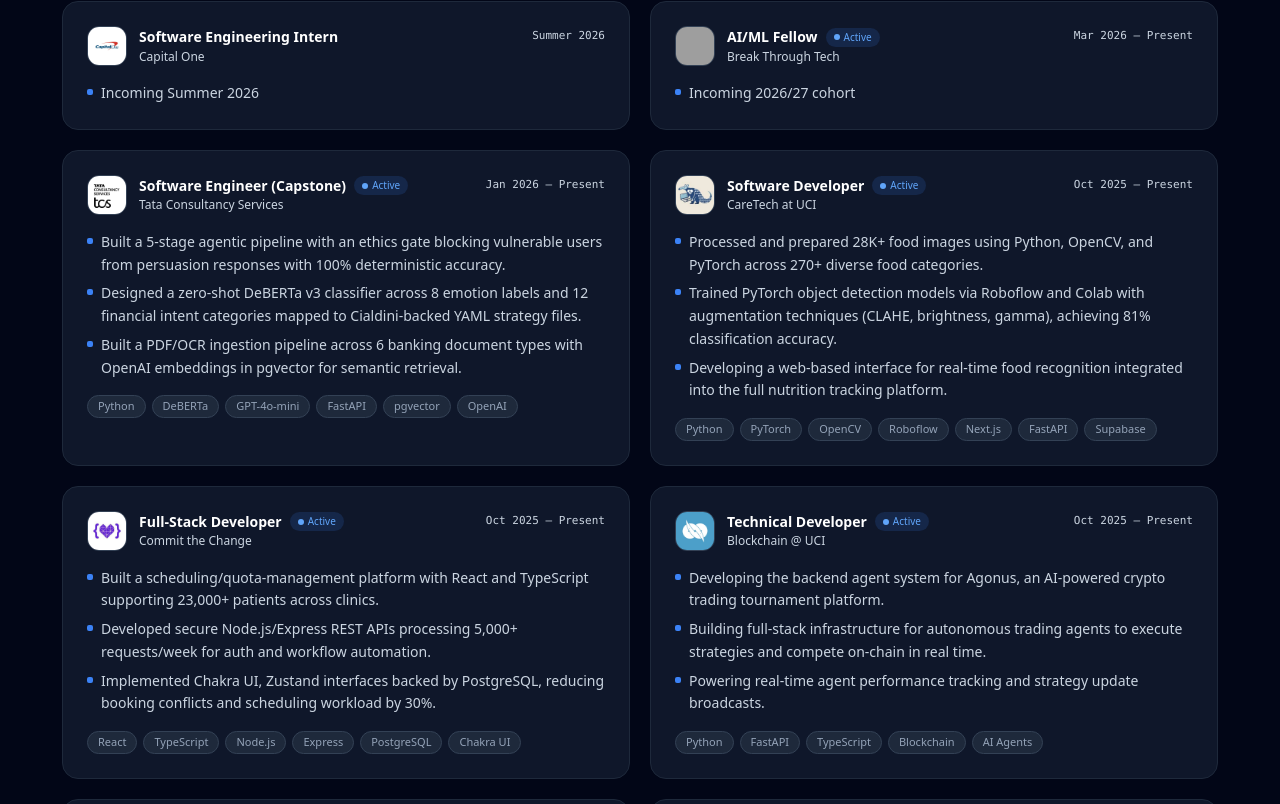
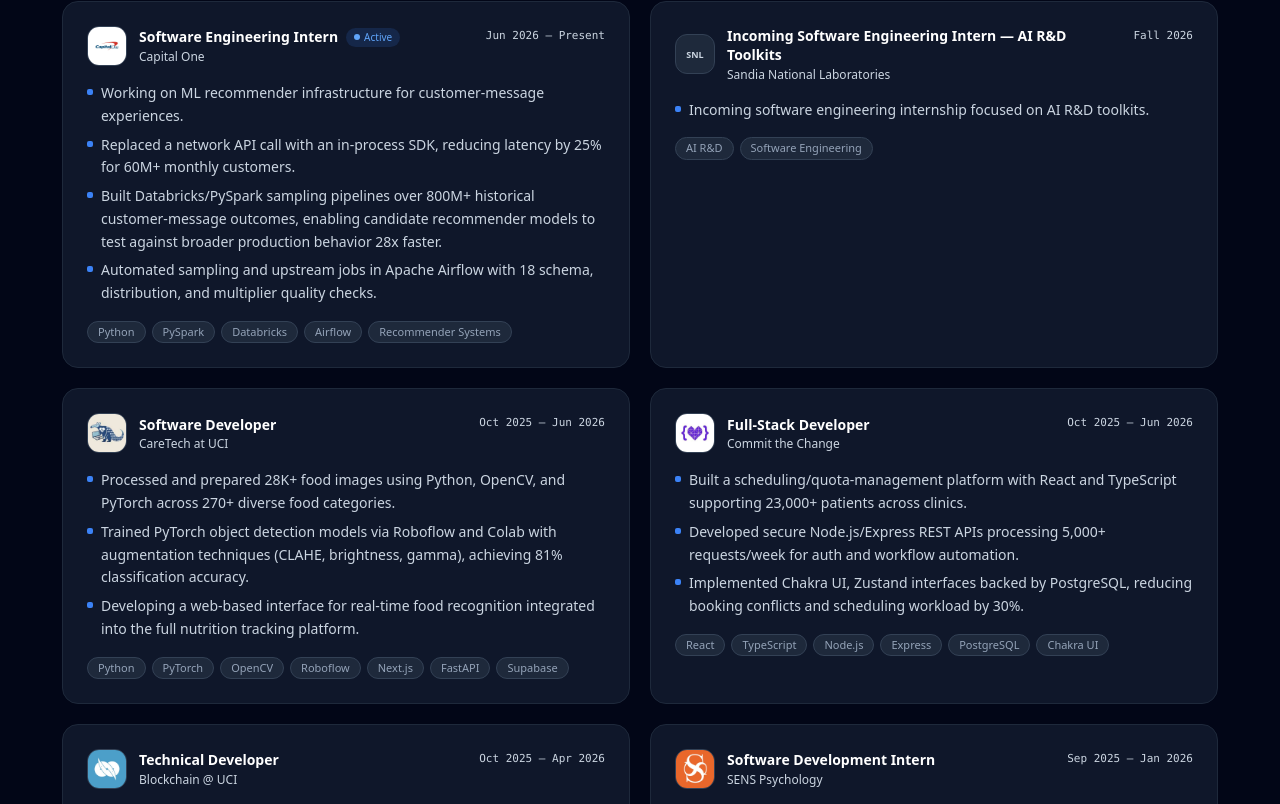
Before and after one commit to jacobhorne-jth/jacobhorne-jth.github.io, a React (Vite) app: page / in a window 1280 px wide. Shown: the part 1476-2280 px from the top of the page. Built offline with nearby package versions, Linux system fonts and the light colour scheme; grey boxes are pictures that could not be loaded.

Commit message:
Update portfolio experience and assets

```diff
--- a/package.json
+++ b/package.json
@@ -3,7 +3,7 @@
   "private": true,
   "version": "0.0.0",
   "type": "module",
-  "homepage": "https://jacobhorne-jth.github.io/jacobhorne.github.io/",
+  "homepage": "https://jacobhorne-jth.github.io/",
   "scripts": {
     "dev": "vite",
     "build": "tsc -b && vite build",
--- a/src/App.tsx
+++ b/src/App.tsx
@@ -39,7 +39,6 @@
 import projSMS from "./assets/projects/realsms.png";
 import projWebsite from "./assets/projects/port.png";
 import logoC1 from "./assets/logos/c1-logo.png";
-import logoBTT from "./assets/logos/btt-logo.png";
 import logoTCS from "./assets/logos/tcs-logo.jpg";
 import logoCaretech from "./assets/logos/caretechlogo.jpeg";
 import logoCTC from "./assets/logos/ctclogo.jpeg";
@@ -47,8 +46,6 @@
 import logoSENS from "./assets/logos/senslogo.jpeg";
 import logoCQ from "./assets/logos/cqlogo.png";
 import logoCARE from "./assets/logos/carelogo.png";
-import logoHandshake from "./assets/logos/hlogo.jpeg";
-import logoThinkNeuro from "./assets/logos/tnlogo.png";
 import logoCOSMOS from "./assets/logos/cosmosLogo.jpeg";
 import logoRFA from "./assets/logos/rfalogo.jpeg";
 import logoSW from "./assets/logos/swlogo.jpeg";
@@ -372,7 +369,7 @@
         out.push(
           { type: "output", text: "Jacob Horne" },
           { type: "output", text: "Software Engineer · ML Researcher · Instructor" },
-          { type: "output", text: "UCI Computer Science — GPA 3.9" },
+          { type: "output", text: "UCI Computer Science — GPA 3.92" },
           { type: "blank" },
         ); break;
       case "ls":
@@ -438,8 +435,8 @@
         out.push(
           { type: "output", text: "Languages   Python · TypeScript · JavaScript · C/C++ · SQL · Java" },
           { type: "output", text: "Frameworks  FastAPI · Next.js · React · Node.js · PyTorch · LangChain" },
-          { type: "output", text: "Infra       PostgreSQL · Supabase · pgvector · Docker · AWS" },
-          { type: "output", text: "AI/ML       LLMs · RAG · Agents · PINNs · XGBoost · Transformers" },
+          { type: "output", text: "Infra       Databricks · Airflow · PostgreSQL · Docker · AWS" },
+          { type: "output", text: "AI/ML       Recommenders · LLMs · RAG · Agents · PINNs · CUDA" },
           { type: "blank" },
         ); break;
       case "ping":
@@ -569,43 +566,30 @@
     logoImg: logoC1,
     company: "Capital One",
     role: "Software Engineering Intern",
-    period: "Summer 2026",
-    bullets: ["Incoming Summer 2026"],
-    tags: [],
-  },
-  {
-    logo: "Break",
-    logoImg: logoBTT,
-    company: "Break Through Tech",
-    role: "AI/ML Fellow",
-    period: "Mar 2026 — Present",
+    period: "Jun 2026 — Present",
     isActive: true,
     bullets: [
-      "Incoming 2026/27 cohort",
+      "Working on ML recommender infrastructure for customer-message experiences.",
+      "Replaced a network API call with an in-process SDK, reducing latency by 25% for 60M+ monthly customers.",
+      "Built Databricks/PySpark sampling pipelines over 800M+ historical customer-message outcomes, enabling candidate recommender models to test against broader production behavior 28x faster.",
+      "Automated sampling and upstream jobs in Apache Airflow with 18 schema, distribution, and multiplier quality checks.",
     ],
-    tags: [],
-  },
-  {
-    logo: "Tata",
-    logoImg: logoTCS,
-    company: "Tata Consultancy Services",
-    role: "Software Engineer (Capstone)",
-    period: "Jan 2026 — Present",
-    isActive: true,
-    bullets: [
-      "Built a 5-stage agentic pipeline with an ethics gate blocking vulnerable users from persuasion responses with 100% deterministic accuracy.",
-      "Designed a zero-shot DeBERTa v3 classifier across 8 emotion labels and 12 financial intent categories mapped to Cialdini-backed YAML strategy files.",
-      "Built a PDF/OCR ingestion pipeline across 6 banking document types with OpenAI embeddings in pgvector for semantic retrieval.",
-    ],
-    tags: ["Python", "DeBERTa", "GPT-4o-mini", "FastAPI", "pgvector", "OpenAI"],
+    tags: ["Python", "PySpark", "Databricks", "Airflow", "Recommender Systems"],
+  },
+  {
+    logo: "SNL",
+    company: "Sandia National Laboratories",
+    role: "Incoming Software Engineering Intern — AI R&D Toolkits",
+    period: "Fall 2026",
+    bullets: ["Incoming software engineering internship focused on AI R&D toolkits."],
+    tags: ["AI R&D", "Software Engineering"],
   },
   {
     logo: "CareT",
     logoImg: logoCaretech,
     company: "CareTech at UCI",
     role: "Software Developer",
-    period: "Oct 2025 — Present",
-    isActive: true,
+    period: "Oct 2025 — Jun 2026",
     bullets: [
       "Processed and prepared 28K+ food images using Python, OpenCV, and PyTorch across 270+ diverse food categories.",
       "Trained PyTorch object detection models via Roboflow and Colab with augmentation techniques (CLAHE, brightness, gamma), achieving 81% classification accuracy.",
@@ -618,8 +602,7 @@
     logoImg: logoCTC,
     company: "Commit the Change",
     role: "Full-Stack Developer",
-    period: "Oct 2025 — Present",
-    isActive: true,
+    period: "Oct 2025 — Jun 2026",
     bullets: [
       "Built a scheduling/quota-management platform with React and TypeScript supporting 23,000+ patients across clinics.",
       "Developed secure Node.js/Express REST APIs processing 5,000+ requests/week for auth and workflow automation.",
@@ -632,8 +615,7 @@
     logoImg: logoBlockchain,
     company: "Blockchain @ UCI",
     role: "Technical Developer",
-    period: "Oct 2025 — Present",
-    isActive: true,
+    period: "Oct 2025 — Apr 2026",
     bullets: [
       "Developing the backend agent system for Agonus, an AI-powered crypto trading tournament platform.",
       "Building full-stack infrastructure for autonomous trading agents to execute strategies and compete on-chain in real time.",
@@ -722,32 +704,6 @@
     tags: ["Python", "LangGraph", "NLP", "NumPy", "Pandas", "Matplotlib", "LLMs"],
   },
   {
-    logo: "Hand",
-    logoImg: logoHandshake,
-    company: "Handshake",
-    role: "AI Model Validation Expert",
-    period: "Sep 2025 — Dec 2025",
-    bullets: [
-      "Validated LLM outputs across production AI systems for accuracy, reliability, and safety.",
-      "Optimized data-labeling workflows to improve consistency and labeling throughput.",
-      "Enforced model compliance standards for enterprise AI deployments.",
-    ],
-    tags: ["LLMs", "Data Labeling", "QA", "AI Safety"],
-  },
-  {
-    logo: "Think",
-    logoImg: logoThinkNeuro,
-    company: "Think Neuro",
-    role: "AI Researcher",
-    period: "Sep 2024 — Jan 2025",
-    bullets: [
-      "Conducted bibliometric analysis of 90+ peer-reviewed studies on AI/ML in brain-computer interfaces and neurofeedback.",
-      "Applied R-based statistical analysis to uncover trends in neuroimaging, neural decoding, and AI-driven neurotechnology.",
-      "Produced research summaries identifying emerging directions across the BCI research landscape.",
-    ],
-    tags: ["R", "Python", "Data Visualization", "Research", "BCI"],
-  },
-  {
     logo: "UCSD",
     logoImg: logoCOSMOS,
     company: "UCSD COSMOS — Game AI Design",
@@ -826,6 +782,16 @@
     demoUrl: "https://agonus-frontend-45256917921.us-central1.run.app/",
     imgUrl: projAgonus,
     group: "Blockchain @ UCI",
+  },
+  {
+    name: "TCS Banking AI Capstone",
+    monogram: "TCS",
+    desc: "React/FastAPI banking chatbot with DeBERTa ethics checks, PDF/OCR document ingestion, OpenAI embeddings, and PostgreSQL/pgvector retrieval to ground customer guidance in banking data.",
+    tech: ["FastAPI", "PostgreSQL", "pgvector", "OpenAI", "DeBERTa"],
+    accentLine: "bg-sky-500",
+    repoUrl: "#",
+    imgUrl: logoTCS,
+    group: "Tata Consultancy Services",
   },
   {
     name: "Prop.Intel",
@@ -1091,12 +1057,13 @@
 // ─── Hero ─────────────────────────────────────────────────────────────────────
 
 const CURRENTLY_ITEMS = [
-  "Building an AI smart contract audit playground that proves exploits",
-  "Building a real-time food recognition and vitamin tracking platform",
-  "Building an appointment-management platform for local non profit",
-  "Researching physics-informed ML (PINNs) for thermal storage optimization",
-  "Building a financial chatbot with an agentic ethics gate for persuasian",
-  "Researching uncertainty in multi-agent LLMs through token analysis",
+  "Working on recommender infrastructure at Capital One",
+  "Building PySpark sampling pipelines for ML recommender evaluation",
+  "Researching token-level confidence and LLM evaluation at DLL",
+  "Researching physics-informed ML for thermal storage optimization",
+  "Learning system design to understand the systems around me",
+  "Building a CUDA LLM project from the kernels up",
+  "Building a personal operating system across my tools",
 ];
 
 function LaptopVisual() {
@@ -1137,7 +1104,7 @@
             <div className="font-mono text-xs leading-[1.65] text-slate-300 overflow-hidden">
               <div><span className="text-purple-400">const</span> <span className="text-blue-300">jacob</span> = {"{"}</div>
               <div className="pl-4"><span className="text-slate-400">name:</span>{"      "}<span className="text-amber-300">"Jacob Horne"</span>,</div>
-              <div className="pl-4"><span className="text-slate-400">role:</span>{"      "}<span className="text-amber-300">"Incoming SWE Intern @ Capital One"</span>,</div>
+              <div className="pl-4"><span className="text-slate-400">role:</span>{"      "}<span className="text-amber-300">"SWE Intern @ Capital One"</span>,</div>
               <div className="pl-4"><span className="text-slate-400">studying:</span>{"  "}<span className="text-amber-300">"CS @ UCI"</span>,</div>
               <div className="pl-4"><span className="text-slate-400">gpa:</span>{"       "}<span className="text-cyan-400">3.9</span>,</div>
               <div className="pl-4 min-h-[3.3em]">
@@ -1199,7 +1166,7 @@
             </div>
             <p className="text-base text-slate-400 leading-relaxed max-w-lg">
               I build production-focused software systems across machine learning, full-stack development,
-              and AI. Currently studying CS at UCI and incoming SWE Intern at Capital One.
+              and AI. Currently studying CS at UCI and interning as a Software Engineer at Capital One.
             </p>
             {/* Buttons */}
             <div className="flex flex-wrap gap-3 pt-1">
@@ -1270,7 +1237,7 @@
               <img src={pfp} alt="Jacob Horne" className="w-full h-full object-cover" />
             </div>
             <div className="absolute -bottom-4 -right-4 bg-white dark:bg-slate-800 border border-gray-200 dark:border-slate-700 shadow-md rounded-xl px-4 py-3">
-              <p className="text-xs text-gray-400 dark:text-slate-500">Incoming</p>
+              <p className="text-xs text-gray-400 dark:text-slate-500">Current</p>
               <p className="text-sm font-semibold text-gray-900 dark:text-white">@ Capital One</p>
             </div>
           </div>
@@ -1451,8 +1418,8 @@
                 <p className="text-lg font-semibold text-gray-900 dark:text-white">University of California, Irvine</p>
                 <p className="text-sm text-gray-600 dark:text-slate-300">B.S. Computer Science</p>
                 <p className="text-sm text-blue-400">Campuswide Honors Collegium</p>
-                <p className="text-sm font-medium text-gray-800 dark:text-slate-100 pt-1">GPA: 3.9</p>
-                <p className="text-xs text-gray-400 dark:text-slate-500 font-mono">Expected Graduation: Jun 2027</p>
+                <p className="text-sm font-medium text-gray-800 dark:text-slate-100 pt-1">GPA: 3.92</p>
+                <p className="text-xs text-gray-400 dark:text-slate-500 font-mono">Expected Graduation: Jun 2028</p>
               </div>
               <div className="mt-6 pt-6 border-t border-gray-100 dark:border-slate-800">
                 <p className="text-xs font-semibold text-gray-500 dark:text-slate-400 uppercase tracking-wider mb-3">
@@ -1483,7 +1450,7 @@
               </p>
               <div className="flex flex-wrap items-center gap-2">
                 <span className="text-xs text-gray-500 dark:text-slate-400 font-mono shrink-0">Open to internships/opportunities:</span>
-                {["Fall 2026", "Winter 2027", "Summer 2027"].map(term => (
+                {["Winter 2027", "Summer 2027", "Fall 2027"].map(term => (
                   <span key={term} className="rounded-full bg-green-500/10 border border-green-500/25 px-2.5 py-0.5 text-xs text-green-400 font-mono">
                     {term}
                   </span>
@@ -1544,28 +1511,29 @@
     {
       label: "Building",
       entries: [
-        "ML surrogates (GRU + PINN) for thermal energy storage prediction @ Calit2",
-        "Agentic ethics gate pipeline for financial chatbot @ TCS Capstone",
-        "Smart contract audit playground",
-        "Full-stack appointment-management platform for Celebrating Life Community Health Center",
-        "Nutrition tracking app with real-time food scanning for vitamin intake and recommendations",
+        "ML recommender infrastructure for customer-message experiences @ Capital One",
+        "Databricks/PySpark sampling pipelines for recommender evaluation",
+        "Token-level confidence and multi-agent LLM evaluation pipelines @ UCI Digital Learning Lab",
+        "Physics-informed GRU/PINN surrogates for thermal storage prediction @ Calit2",
+        "CUDA LLM systems project focused on lower-level model execution",
+        "A personal operating system that connects my tools, notes, workflows, and automations",
       ],
     },
     {
       label: "Learning",
       entries: [
-        "Physics-informed neural networks and heat transfer PDE constraints",
-        "Multi-agent LLM evaluation and token-level confidence modeling",
-        "Distributed systems / networks — scalability patterns, consensus, and fault tolerance",
-        "LLM optimization — quantization, KV caching, and inference throughput",
+        "System design so I can better understand the production systems around me",
+        "Recommender systems, offline evaluation, and production data pipelines",
+        "Physics-informed neural networks and heat-transfer constraints",
+        "LLM optimization, CUDA kernels, quantization, KV caching, and inference throughput",
       ],
     },
     {
       label: "Up next",
       entries: [
-        "Incoming SWE Intern @ Capital One — Summer 2026",
-        "Break Through Tech AI/ML Fellowship — 2026/27 cohort",
-        "MAISS Peer Mentor @ UCI",
+        "Incoming SWE Intern @ Sandia National Laboratories — Fall 2026",
+        "Continuing LLM systems research @ UCI Digital Learning Lab",
+        "Turning the personal operating system project into a durable daily workflow",
       ],
     },
   ];
@@ -1665,10 +1633,245 @@
   );
 }
 
+// ─── Swimming fish easter egg ─────────────────────────────────────────────────
+
+const FISH_EMOJIS = ["🐟", "🐠", "🐡"];
+
+function SwimmingFish({ onDone, onClick }: { onDone: () => void; onClick: () => void }) {
+  const fishRef = useRef<HTMLSpanElement>(null);
+  const labelRef = useRef<HTMLSpanElement>(null);
+  const onDoneRef = useRef(onDone);
+  useEffect(() => { onDoneRef.current = onDone; });
+
+  useEffect(() => {
+    const fish = fishRef.current;
+    const label = labelRef.current;
+    if (!fish || !label) return;
+
+    const SPEED = 0.85;
+    const WANDER = 0.044;   // max random turn per frame (rad)
+    const MARGIN = 110;     // px from viewport edge before steering kicks in
+    const STEER = 0.08;     // steering strength near edges
+
+    const w = window.innerWidth, h = window.innerHeight;
+    let x = MARGIN + Math.random() * (w - MARGIN * 2);
+    let y = MARGIN + Math.random() * (h - MARGIN * 2);
+    let angle = Math.random() * Math.PI * 2;
+
+    fish.textContent = FISH_EMOJIS[Math.floor(Math.random() * FISH_EMOJIS.length)];
+
+    // Fade fish in
+    requestAnimationFrame(() => { fish.style.opacity = "0.48"; });
+
+    // Show "click me!" label after a delay
+    const labelTid = window.setTimeout(() => { label.style.opacity = "1"; }, 5000 + Math.random() * 4000);
+
+    let raf: number;
+    const frame = () => {
+      // Wander
+      angle += (Math.random() - 0.5) * WANDER * 2;
+      // Steer away from edges (proportional force)
+      if (x < MARGIN)       angle += STEER * (MARGIN - x) / MARGIN;
+      if (x > w - MARGIN)   angle -= STEER * (x - (w - MARGIN)) / MARGIN;
+      if (y < MARGIN)       angle += STEER * (MARGIN - y) / MARGIN;
+      if (y > h - MARGIN)   angle -= STEER * (y - (h - MARGIN)) / MARGIN;
+
+      x = Math.max(24, Math.min(w - 36, x + Math.cos(angle) * SPEED));
+      y = Math.max(24, Math.min(h - 36, y + Math.sin(angle) * SPEED));
+
+      fish.style.left  = `${x}px`;
+      fish.style.top   = `${y}px`;
+      fish.style.transform = `scaleX(${Math.cos(angle) < 0 ? 1 : -1})`;
+
+      label.style.left = `${x - 10}px`;
+      label.style.top  = `${y + 34}px`;
+
+      raf = requestAnimationFrame(frame);
+    };
+    raf = requestAnimationFrame(frame);
+
+    // Fade out after a random lifetime, then signal done
+    const lifetime = 35000 + Math.random() * 55000; // 35–90s
+    const fadeTid = window.setTimeout(() => {
+      fish.style.transition  = "opacity 1.5s";
+      label.style.transition = "opacity 1.5s";
+      fish.style.opacity  = "0";
+      label.style.opacity = "0";
+      window.setTimeout(() => onDoneRef.current(), 1500);
+    }, lifetime);
+
+    return () => {
+      cancelAnimationFrame(raf);
+      clearTimeout(labelTid);
+      clearTimeout(fadeTid);
+    };
+  }, []);
+
+  return (
+    <>
+      <span
+        ref={fishRef}
+        style={{
+          position: "fixed", zIndex: 25, fontSize: "28px",
+          cursor: "pointer", userSelect: "none",
+          pointerEvents: "auto", lineHeight: 1,
+          display: "inline-block", padding: "8px",
+          left: "-200px", top: "-200px",
+          opacity: 0, transition: "opacity 1.2s",
+        }}
+        onClick={onClick}
+      />
+      <span
+        ref={labelRef}
+        style={{
+          position: "fixed", zIndex: 25,
+          fontSize: "9px", fontFamily: "monospace",
+          color: "#86efac", opacity: 0,
+          pointerEvents: "none", userSelect: "none",
+          transition: "opacity 1.2s", whiteSpace: "nowrap",
+        }}
+      >
+        click me!
+      </span>
+    </>
+  );
+}
+
+function FishSpawner({ onClick }: { onClick: () => void }) {
+  const [active, setActive] = useState(false);
+  const [fishKey, setFishKey] = useState(0);
+  const tidRef = useRef<number | undefined>(undefined);
+
+  useEffect(() => {
+    // First fish: 20–40s after load
+    tidRef.current = window.setTimeout(() => setActive(true), 20000 + Math.random() * 20000);
+    return () => clearTimeout(tidRef.current);
+  }, []);
+
+  const handleDone = () => {
+    setActive(false);
+    // Next fish: 50–120s later
+    tidRef.current = window.setTimeout(() => {
+      setFishKey(k => k + 1);
+      setActive(true);
+    }, 50000 + Math.random() * 70000);
+  };
+
+  if (!active) return null;
+  return <SwimmingFish key={fishKey} onDone={handleDone} onClick={onClick} />;
+}
+
+// ─── Marine life easter egg page ──────────────────────────────────────────────
+
+function MarineEasterEgg({ onClose }: { onClose: () => void }) {
+  useEffect(() => {
+    const onKey = (e: KeyboardEvent) => { if (e.key === "Escape") onClose(); };
+    window.addEventListener("keydown", onKey);
+    return () => window.removeEventListener("keydown", onKey);
+  }, [onClose]);
+
+  const facts = [
+    {
+      emoji: "🐙",
+      title: "Octopuses are the blueprint",
+      body: "2/3 of an octopus's neurons live in its arms, not its brain — fully distributed intelligence. I think about this constantly when designing systems.",
+    },
+    {
+      emoji: "🦈",
+      title: "450 million years of uptime",
+      body: "Sharks predate trees. They've survived five mass extinctions without meaningful redesign. Respect the architecture that just works.",
+    },
+    {
+      emoji: "🦐",
+      title: "Mantis shrimp are unreal",
+      body: "16 types of photoreceptors. Humans have 3. They can see polarized light and punch with the force of a bullet. I want to write a paper about them someday.",
+    },
+    {
+      emoji: "🪸",
+      title: "Reef efficiency nerd",
+      body: "Coral reefs cover less than 1% of the ocean floor but host 25% of all marine species. Maximum diversity per unit area. That's good software.",
+    },
+    {
+      emoji: "🐋",
+      title: "Whale songs hit different",
+      body: "Blue whale calls are the loudest animal sounds on Earth and travel thousands of miles. Long-distance distributed messaging, implemented in 1000 BCE.",
+    },
+    {
+      emoji: "🌊",
+      title: "The ocean is the best debugger",
+      body: "Grew up near the coast. The ocean forces systems thinking — everything is interconnected, everything has a feedback loop, nothing exists in isolation.",
+    },
+  ];
+
+  return (
+    <div
+      className="fixed inset-0 z-50 overflow-y-auto"
+      style={{ background: "linear-gradient(to bottom, #010d1f, #020b18, #030f1c)" }}
+      onClick={onClose}
+    >
+      {/* decorative background blobs */}
+      <div className="pointer-events-none fixed inset-0 overflow-hidden">
+        <div className="absolute top-1/4 left-1/4 h-96 w-96 rounded-full bg-blue-900/20 blur-3xl" />
+        <div className="absolute bottom-1/3 right-1/4 h-64 w-64 rounded-full bg-cyan-900/15 blur-3xl" />
+      </div>
+
+      <div
+        className="relative min-h-screen flex flex-col items-center justify-start px-6 py-20"
+        onClick={e => e.stopPropagation()}
+      >
+        {/* close */}
+        <button
+          onClick={onClose}
+          className="absolute top-6 right-6 text-slate-600 hover:text-slate-300 transition-colors"
+          aria-label="Close"
+        >
+          <X className="h-5 w-5" />
+        </button>
+
+        {/* header */}
+        <div className="text-center mb-14">
+          <div className="text-6xl mb-5 select-none">🐟</div>
+          <h1 className="text-3xl md:text-4xl font-bold text-white mb-3">
+            you found the fish.
+          </h1>
+          <p className="text-sm font-mono text-blue-400/70 mb-2">
+            secret page · for the curious
+          </p>
+          <div className="h-px w-20 mx-auto bg-blue-600/40 mt-4" />
+        </div>
+
+        {/* intro */}
+        <p className="text-slate-300 text-center leading-relaxed max-w-lg mb-14 text-[15px]">
+          Beyond the resume, I'm genuinely obsessed with the ocean and the things that live in it.
+          Here are some things about me you'd only find out if you asked — or clicked a fish.
+        </p>
+
+        {/* facts */}
+        <div className="grid sm:grid-cols-2 lg:grid-cols-3 gap-4 max-w-4xl w-full mb-14">
+          {facts.map(f => (
+            <div
+              key={f.title}
+              className="rounded-2xl border border-blue-900/40 bg-blue-950/30 p-6 text-left hover:border-blue-700/50 hover:bg-blue-950/50 transition-all duration-200"
+            >
+              <div className="text-3xl mb-3 select-none">{f.emoji}</div>
+              <h3 className="font-semibold text-white text-sm mb-2">{f.title}</h3>
+              <p className="text-slate-400 text-xs leading-relaxed">{f.body}</p>
+            </div>
+          ))}
+        </div>
+
+        {/* footer */}
+        <p className="text-slate-700 text-xs font-mono">esc or click outside to close</p>
+      </div>
+    </div>
+  );
+}
+
 // ─── App ──────────────────────────────────────────────────────────────────────
 
 export default function App() {
   const [terminalOpen, setTerminalOpen] = useState(false);
+  const [marineOpen, setMarineOpen] = useState(false);
   const [darkMode, setDarkMode] = useState(true);
   const openTerminal = () => setTerminalOpen(true);
   const closeTerminal = () => setTerminalOpen(false);
@@ -1676,6 +1879,7 @@
   return (
     <div className={`min-h-screen${darkMode ? " dark" : ""}`}>
       {terminalOpen && <Terminal onClose={closeTerminal} />}
+      {marineOpen && <MarineEasterEgg onClose={() => setMarineOpen(false)} />}
       <Navbar onOpenTerminal={openTerminal} darkMode={darkMode} onToggleDark={() => setDarkMode(v => !v)} />
       <Hero onOpenTerminal={openTerminal} />
       <AboutSection />
@@ -1686,6 +1890,7 @@
       <EducationContact />
       <NowSection />
       <ExploreBar onOpenTerminal={openTerminal} />
+      <FishSpawner onClick={() => setMarineOpen(true)} />
     </div>
   );
 }
--- a/tailwind.config.js
+++ b/tailwind.config.js
@@ -4,9 +4,6 @@
   content: ["./index.html", "./src/**/*.{ts,tsx}"],
   theme: {
     extend: {
-      animation: {
-        "pulse-slow": "pulse 3s cubic-bezier(0.4, 0, 0.6, 1) infinite",
-      },
     },
   },
   plugins: [],
```
Also changed, not shown: src/assets/pfp.png, 1 other file (tests, documents, lock files or other folders).
